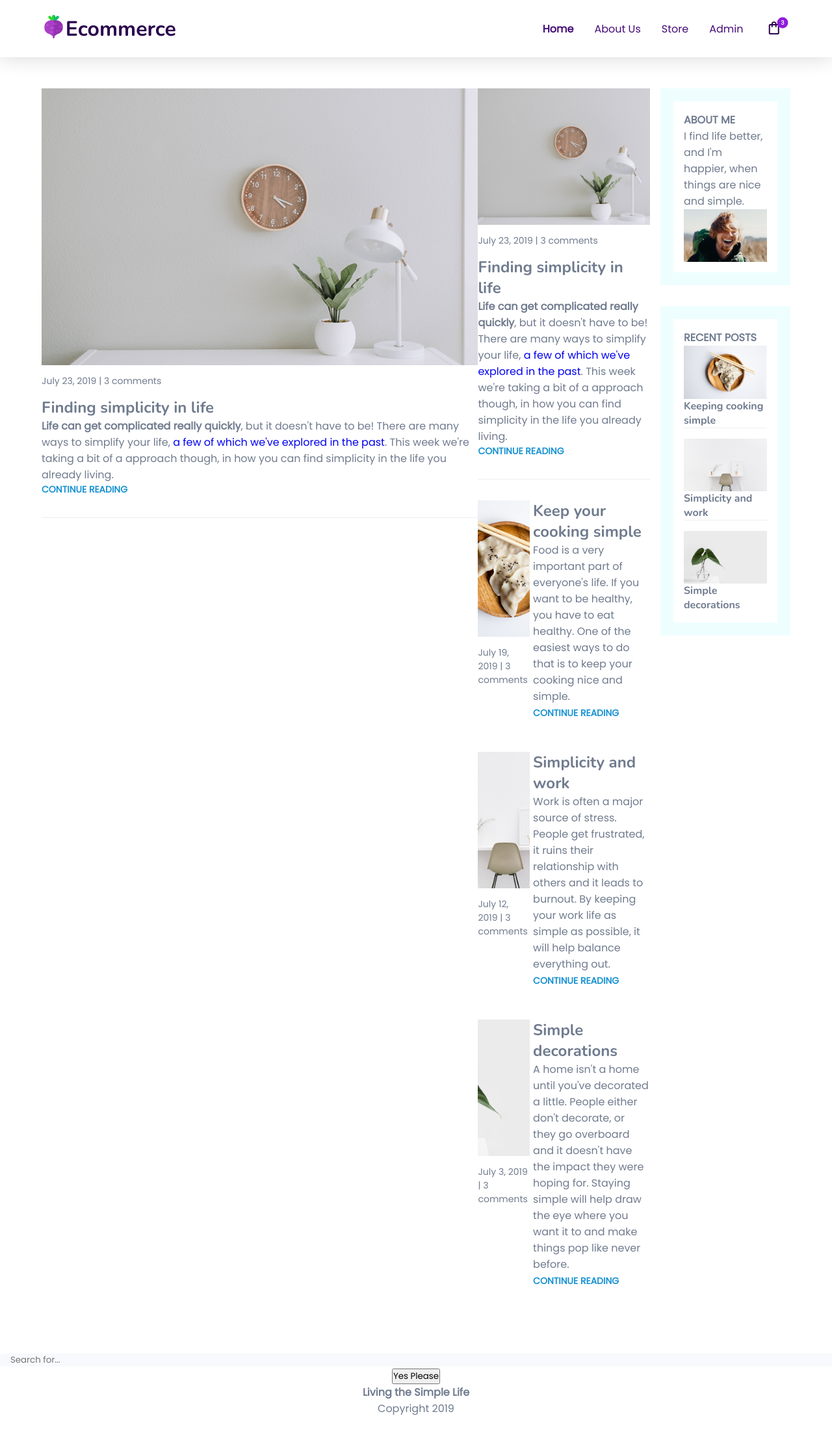
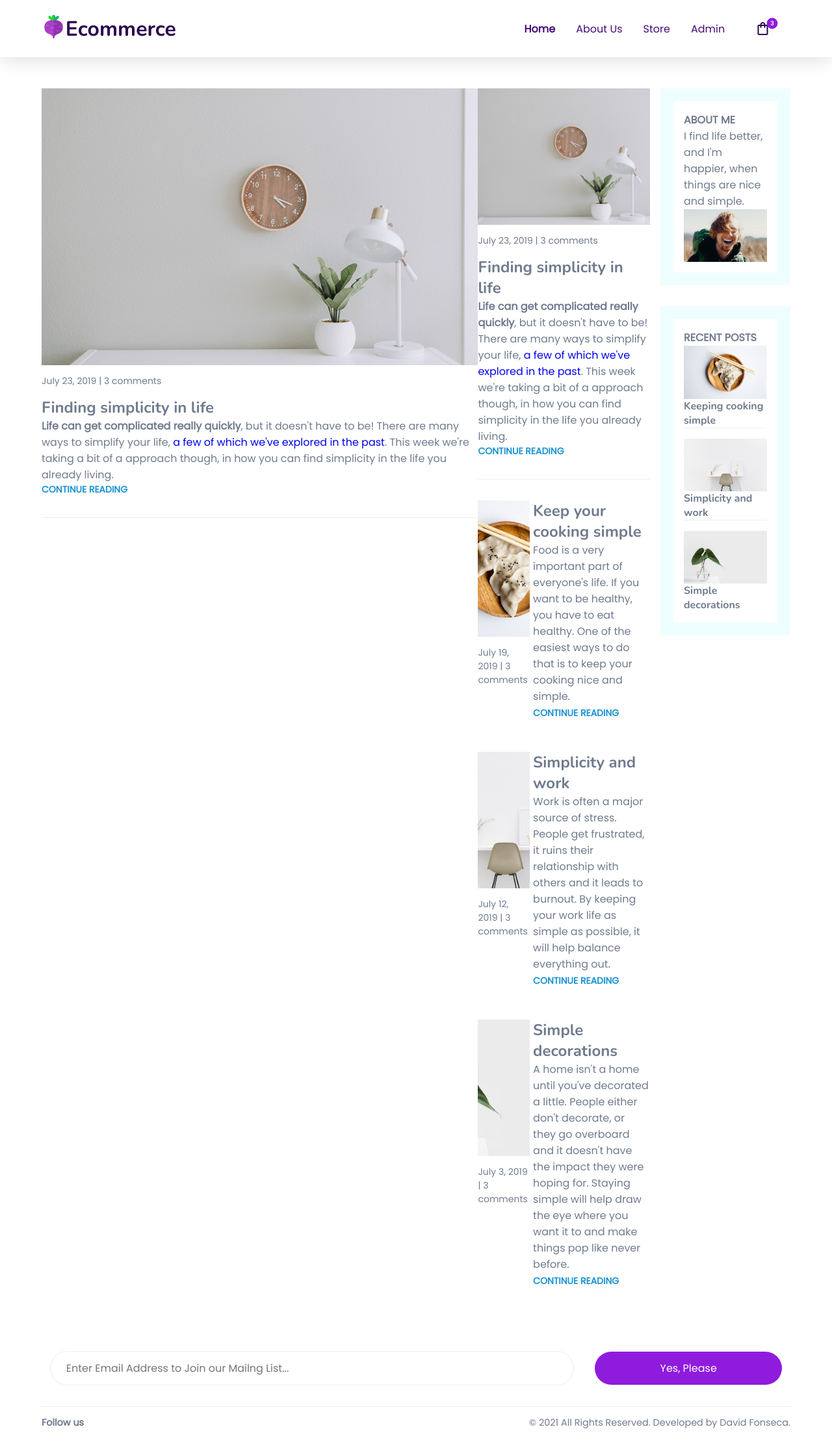
Before and after one commit to DavidFonsecaG/e-commerce, a React (Create React App) app in the folder frontend-client/: page / in a window 1280 px wide. Shown: the top 2236 px of the page at 65% size. Built offline with nearby package versions, Linux system fonts and the light colour scheme.

Commit message:
CSS Footer

```diff
--- a/frontend-client/src/components/footer/Footer.jsx
+++ b/frontend-client/src/components/footer/Footer.jsx
@@ -2,25 +2,24 @@
 // Styles
 import '../../scss/footer.scss';
 
+// Componenets
+
 
 const Footer = () => {
   return (
-    <footer className="">
-      <div>
-        <form action="">
-          <input
-            type="text"
-            className="form-admin-input"
-            placeholder="Search for..."
-            aria-label="Search"
-            aria-describedby="basic-addon2"
-          />
-          <button className="" type="button">
-            Yes Please
-          </button>
-        </form>
-        <p><strong>Living the Simple Life</strong></p>
-        <p>Copyright 2019</p>
+    <footer className="container container-1300">
+      <form autoComplete="off" className="footer-form">
+        <input
+          type="email"
+          className="form-input"
+          placeholder="Enter Email Address to Join our Mailng List..."
+          name="email"
+        />
+        <button type='submit'>Yes, Please</button>
+      </form>
+      <div className="container-flex footer-text">
+        <p><strong>Follow us</strong></p>
+        <p>© 2021 All Rights Reserved. Developed by David Fonseca.</p>
       </div>
     </footer>
   )
--- a/frontend-client/src/components/headers/Header.jsx
+++ b/frontend-client/src/components/headers/Header.jsx
@@ -11,7 +11,7 @@ const Header = () => {
 
   return (
     <header className='header'>
-      <div className="container container-flex-row">
+      <div className="container container-1300 container-flex-row">
 
         <div className='shoppingBag-wrapper'>
           <ShoppingBagBtn/>
@@ -53,6 +53,10 @@ const Header = () => {
               } to="/admin">Admin</NavLink>
             </li>
 
+            <li className='nav-li'>
+              <ShoppingBagBtn/>
+            </li>
+
           </ul>
         </nav>
 
--- a/frontend-client/src/scss/_buttons.scss
+++ b/frontend-client/src/scss/_buttons.scss
@@ -2,48 +2,26 @@
 Layout
 =================*/
 button {
-    max-width: 100%;
+    width: 100%;
+    color: #fff;
+    border: 0;
+    border-radius: 10rem;
+    padding: .8em;
+    margin-bottom: 1em;
+    background: color("primary");
+
+    &:hover {
+        background: color("accent");
+    }
 
     &:focus {
-        box-shadow: rgba(25, 114, 216, 0.219) 0px 0px 0px 3px;
+        box-shadow: color("box-shadow") 0px 0px 0px 3px;
         outline: none;
-    }
-}
-
-/* material-icons */
-.material-icons-outlined {
-    color: color("light-primary");
-    font-size: 1.1rem;
-
-    &.md-24 {
-      font-size: 1.5rem;
-    }
-
-    &.bold {
-      font-weight: weight("bold");
-    }
-
-    &.c-grey {
-      color: color("accent");
-
-      &:hover {
-        color: color("accent-two");
-      }
-    }
-
-    &.c-primary {
-      color: color("primary");
     }
 }
 
 /* Login Buttons */
 .btn-login {
-    color: #fff;
-    font-size: .8rem;
-    border: 0;
-    border-radius: 10rem;
-    padding: 1em;
-    margin-bottom: 1em;
 
     &.login-email {
         background: #4e73df;
@@ -86,7 +64,6 @@ button {
 
 /* Admin Header Button */
 .btn-admin-header {
-    background-color: transparent;
     border: 0;
     height: 2.5rem;
     width: 2.5rem;
@@ -95,8 +72,39 @@ button {
     display: flex;
     align-items: center;
     justify-content: center;
+    background-color: transparent;
+
+    &:hover {
+        background-color: color("light-primary");
+    }
 
     &.btn-toggle:hover {
         background-color: rgba(153, 175, 199, 0.219);
     }
 }
+
+/* material-icons */
+.material-icons-outlined {
+    color: color("light-primary");
+    font-size: 1.1rem;
+
+    &.md-24 {
+      font-size: 1.5rem;
+    }
+
+    &.bold {
+      font-weight: weight("bold");
+    }
+
+    &.c-grey {
+      color: color("accent");
+
+      &:hover {
+        color: color("accent-two");
+      }
+    }
+
+    &.c-primary {
+      color: color("primary");
+    }
+}
--- a/frontend-client/src/scss/_typografy.scss
+++ b/frontend-client/src/scss/_typografy.scss
@@ -41,6 +41,7 @@ strong {
 button,
 input {
   font-family: font("secondary");
+  font-size: 1rem;
 }
 
 /* Article */
@@ -157,3 +158,8 @@ input {
   font-weight: weight("medium-light");
   margin: 0;
 }
+
+/* Footer */
+.footer-text {
+  font-size: .9rem;
+}
--- a/frontend-client/src/scss/_variables.scss
+++ b/frontend-client/src/scss/_variables.scss
@@ -16,6 +16,7 @@ $theme-colors: (
   "accent": #2B044D,
   "accent-two": #450B78,
   "primary": #8F1BDC,
+  "secondary": rgb(18, 207, 81),
   "text": #707B8E,
   "text-light": #aaaaaa,
   "light-primary": #fff,
--- a/frontend-client/src/scss/app.scss
+++ b/frontend-client/src/scss/app.scss
@@ -20,6 +20,21 @@ hr {
   margin-bottom: 1em;
 }
 
+input {
+  width: 100%;
+  border: 1px solid color("border");
+  border-radius: 10rem;
+  padding: .8em 1.5em;
+  margin-bottom: 1em;
+  caret-color: color("border");
+
+  &:focus {
+    outline: none;
+    box-shadow: color("box-shadow") 0px 0px 0px 3px;
+  }
+
+}
+
 /* Containers Layout */
 .container {
   width: 90%;
@@ -28,6 +43,10 @@ hr {
 
 .container-1200 {
   max-width: 1200px;
+}
+
+.container-1300 {
+  max-width: 1500px;
 }
 
 .container-flex {
--- a/frontend-client/src/scss/footer.scss
+++ b/frontend-client/src/scss/footer.scss
@@ -5,4 +5,24 @@ footer {
     background: color("light-primary");
     text-align: center;
     padding: 3em 0;
+
+    .footer-form {
+        border-bottom: 1px solid color("border");
+        padding-bottom: 1em;
+    }
+
+    .footer-text {
+        margin-top: 1em;
+    }
+
+    @media (min-width:730px) {
+        input {
+            width: 70%;
+            margin-right: 2em;
+        }
+        button {
+            width: 25%
+        }
+    }
+
 }
--- a/frontend-client/src/scss/headers.scss
+++ b/frontend-client/src/scss/headers.scss
@@ -71,18 +71,19 @@
 
         .site-title {
             order: 1;
-            width: 65%;
         }
+
         .site-nav-bar {
             display: flex;
             order: 2;
         }
 
         .shoppingBag-wrapper {
-            order: 3;
+            display: none;
         }
 
     }
+
 }
 
 /* Layout Header AdminPage */
--- a/frontend-client/src/scss/loginPage.scss
+++ b/frontend-client/src/scss/loginPage.scss
@@ -36,26 +36,17 @@
     flex-direction: column;
 }
 
-/* Input */
-.form-input {
-    border: 1px solid color("border");
-    border-radius: 10rem;
-    padding: 1em 1.5em;
-    margin-bottom: 1em;
-    caret-color: color("border");
-}
-
 /* Checkbox */
 .checkbox-group {
     text-align: left;
     margin-bottom: 1em;
 }
 
-.form-input:focus,
+
 .checkbox-input:focus,
 .checkbox-input:active {
     outline: none;
-    box-shadow: color("box-shadow-active") 0px 0px 0px 3px;
+    box-shadow: color("box-shadow") 0px 0px 0px 3px;
     border: 1px solid color("border-two");
 }
 
```
